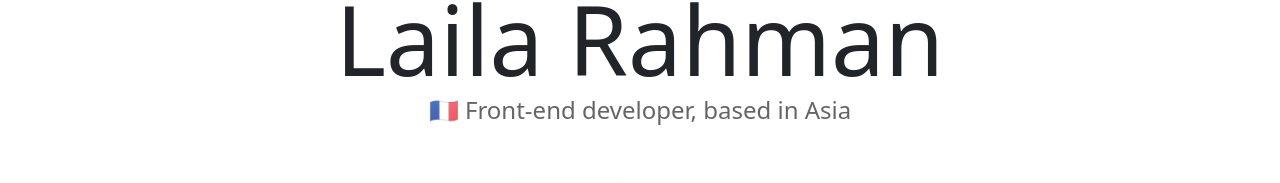
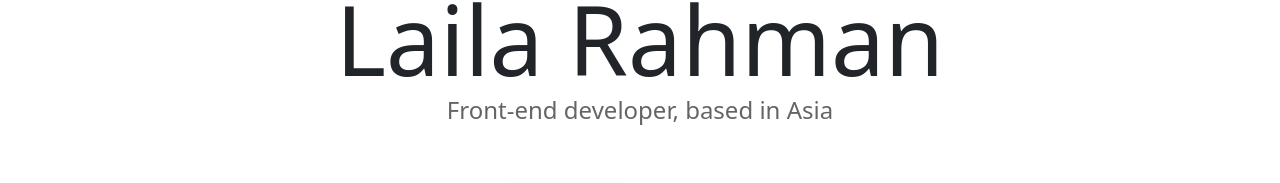
Before and after one commit to LailaRahman/responsiveshecodes, a plain HTML site: page index.html in a window 1280 px wide. Shown: the part 177-360 px from the top of the page. Drawn offline with nearby package versions, Linux system fonts and the light colour scheme.

Commit message:
Update index.html

```diff
--- a/index.html
+++ b/index.html
@@ -52,7 +52,7 @@
     </nav>
     <h2 class="text-center">👋 Hi I am</h2>
     <h1 class="text-center">Laila Rahman</h1>
-    <h3 class="text-center">🇫🇷 Front-end developer, based in Asia</h3>
+    <h3 class="text-center">Front-end developer, based in Asia</h3>
     <div class="navigation-links mb-5">
       <a href="about.html#contact" class="primary-link">Contact me</a>
       <a href="about.html" class="secondary-link">About me</a>
```
